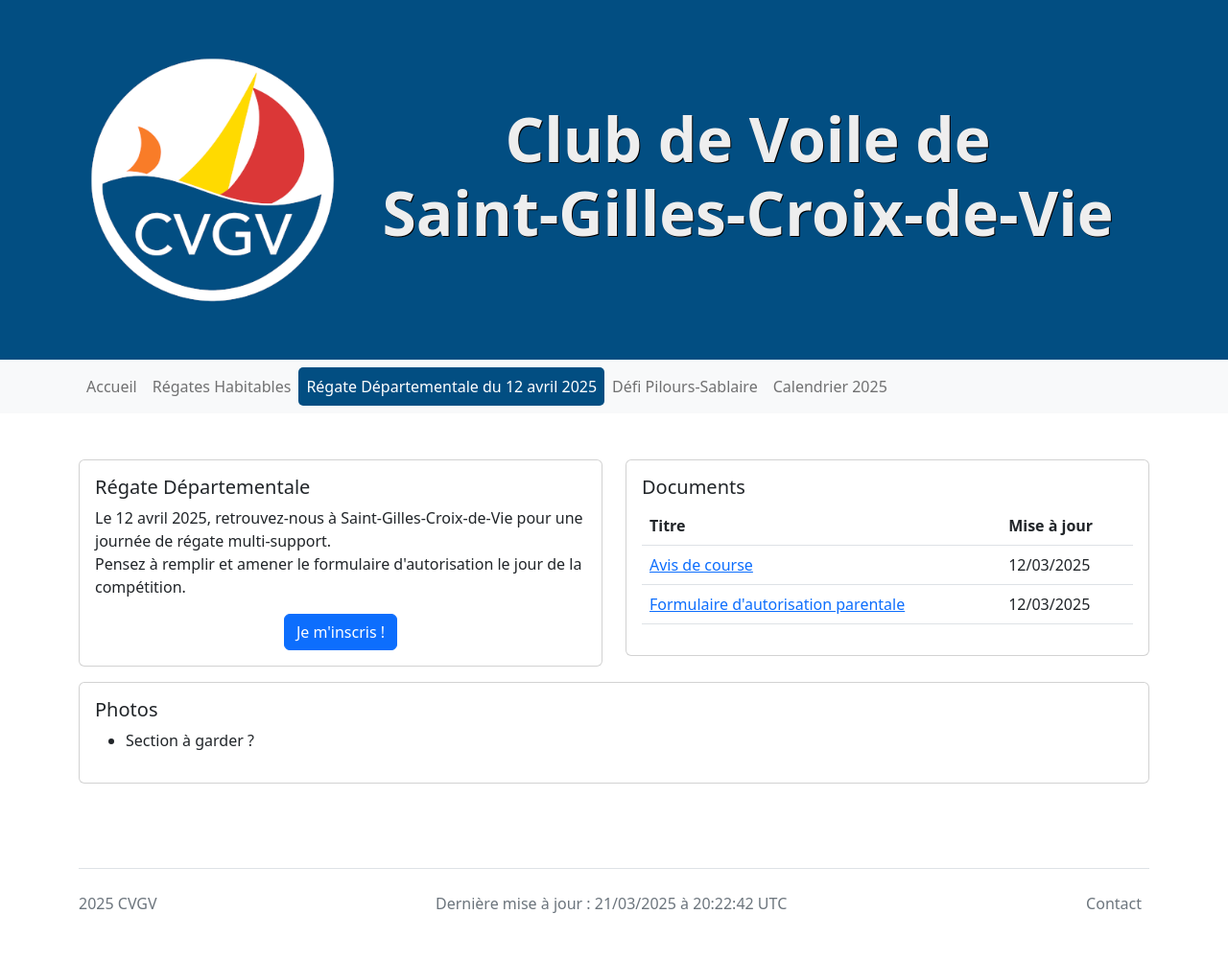
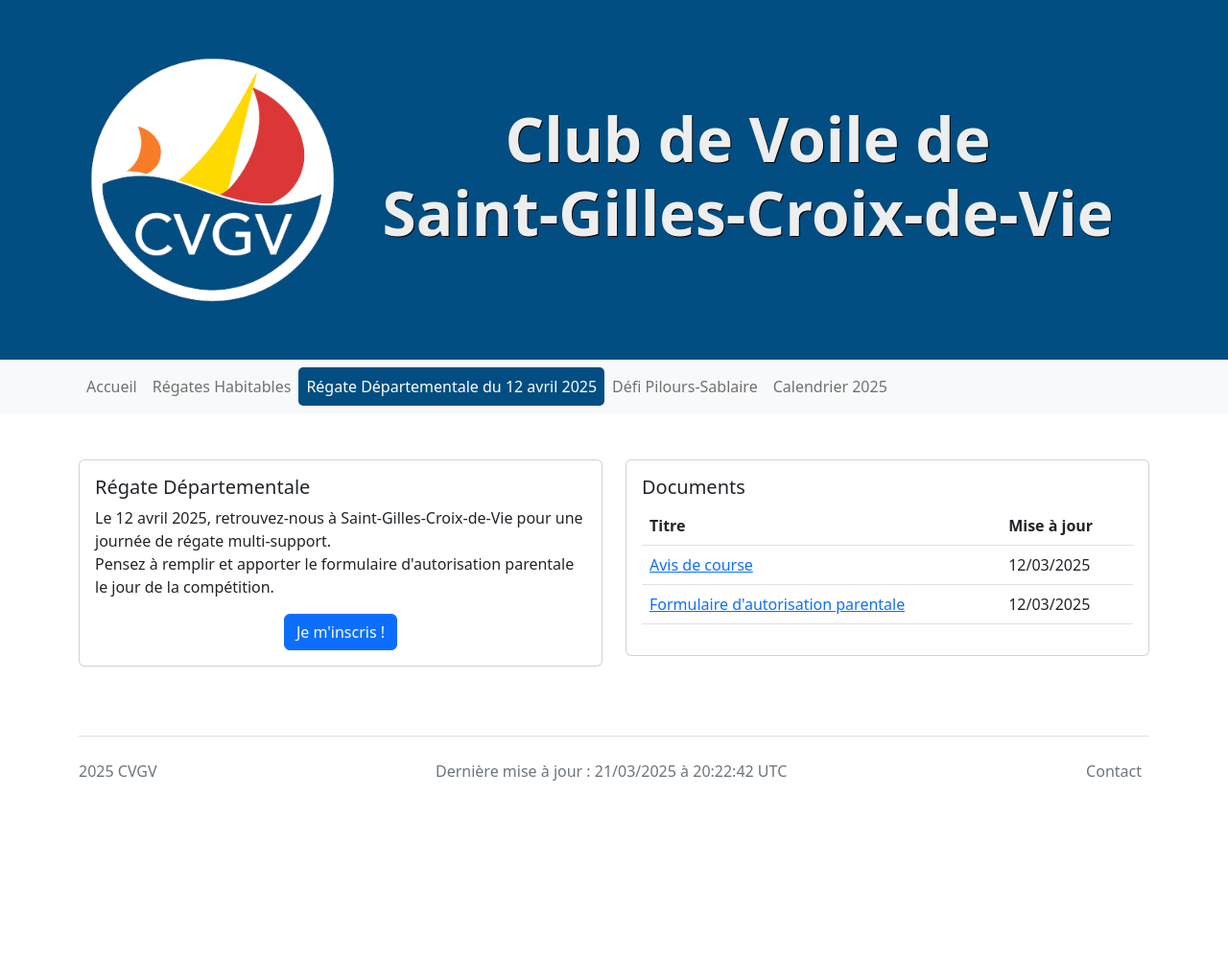
Before and after one commit to cvgv-asso/cvgv-asso.github.io, a Jekyll site: the page built from regates-voile-legere.html, in a window 1280 px wide. Shown: the whole page at 96% size. Built offline with Jekyll 4.4.1, drawn with Linux system fonts in a browser that asks for light colours; comment, search, counter and statistics services are not loaded; after the commit the page ends 900 px from its top, so only the background shows below that.

Commit message:
Fix typo and remove unecessary section

```diff
--- a/regates-voile-legere.html
+++ b/regates-voile-legere.html
@@ -15,8 +15,8 @@
                         Saint-Gilles-Croix-de-Vie pour une journée de régate
                         multi-support.
                         <br />
-                        Pensez à remplir et amener le formulaire d'autorisation
-                        le jour de la compétition.
+                        Pensez à remplir et apporter le formulaire
+                        d'autorisation parentale le jour de la compétition.
                     </p>
 
                     <div style="text-align: center">
@@ -68,16 +68,5 @@
                 </div>
             </div>
         </div>
-
-        <div class="col-md-12 my-3">
-            <div class="card">
-                <div class="card-body">
-                    <h5 class="card-title">Photos</h5>
-                    <ul>
-                        <li>Section à garder ?</li>
-                    </ul>
-                </div>
-            </div>
-        </div>
     </div>
 </div>
```
